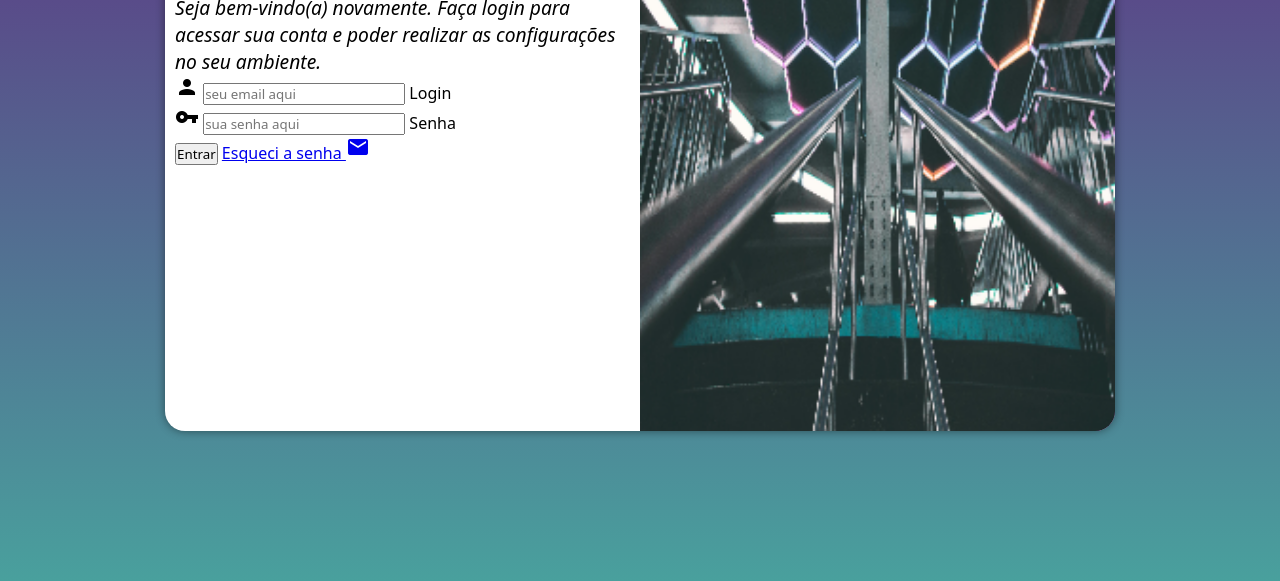
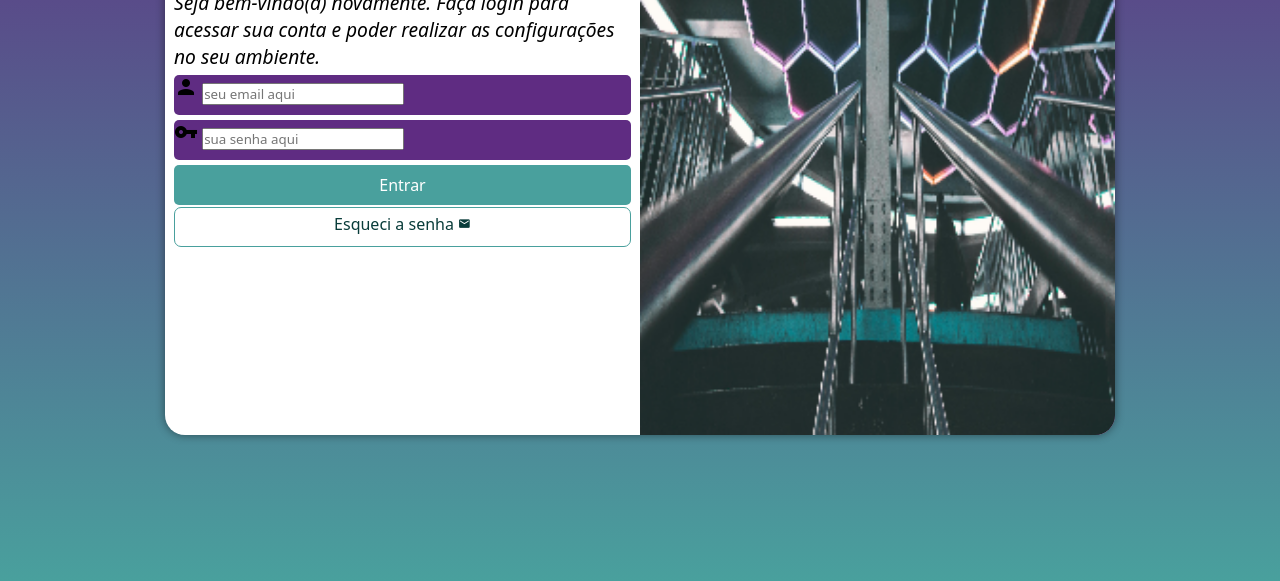
Before and after one commit to fglanna/projeto-login, a plain HTML site: page index.html in a window 1280 px wide. Shown: the part 219-800 px from the top of the page. Drawn offline with Linux system fonts and the light colour scheme.

Commit message:
nova atualização no formulário

```diff
--- a/estilos/style.css
+++ b/estilos/style.css
@@ -30,7 +30,7 @@ section#login {
 
     background-color: white;
     width: 250px;
-    height: 500px;
+    height: 508px;
     border-radius: 20px;
     box-shadow: 0px 0px 10px rgba(0, 0, 0, 0.450);
 
@@ -47,7 +47,7 @@ section#login > div#imagem {
 }
 
 section#login > div#formulario {
-    padding: 10px;
+    padding: 9px;
     display: block;
 }
 
@@ -59,3 +59,57 @@ div#formulario > h1 {
 div#formulario > p {
     font-size: 0.8em;
 }
+
+form > div.campo {
+    background-color: #5f2c82;
+    display: block;
+    width: 100%;
+    height: 40px;
+    border-radius: 5px;
+    margin: 5px 0px;
+}
+
+div.campo > label {
+    display: none;
+}
+
+
+form > input[type=submit] {
+    display: block; /* fica na linha abaixo */
+    font-size: 1em;
+    width: 100%;
+    height: 40px;
+    background-color: #49a09d;
+    color: white;
+    border: none;
+    border-radius: 5px;
+    cursor: pointer;
+}
+
+form > input[type=submit]:hover {
+    background-color: #2d6462;
+}
+
+form > a.botao {
+    display: block;
+    text-align: center;
+    font-size: 1em;
+    width: 100%;
+    height: 40px;
+    padding-top: 5px;
+    color: #093c3a;
+    background-color: rgba(255, 255, 255, 0.816);
+    border: 1px solid #49a09d;
+    border-radius: 7px;
+    margin-top: 2px;
+    text-decoration: none;
+
+}
+
+form > a.botao > i {
+    font-size: 0.8em;
+}
+
+form > a.botao:hover {
+    background-color: #9ebdbd;
+}
--- a/index.html
+++ b/index.html
@@ -37,7 +37,7 @@
 
                         </div>
                     <input type="submit" value="Entrar">
-                    <a href="esqueci.html">Esqueci a senha
+                    <a href="esqueci.html" class="botao">Esqueci a senha
                         <i class="material-icons">mail</i>
                     </a>
                     </form>
```
